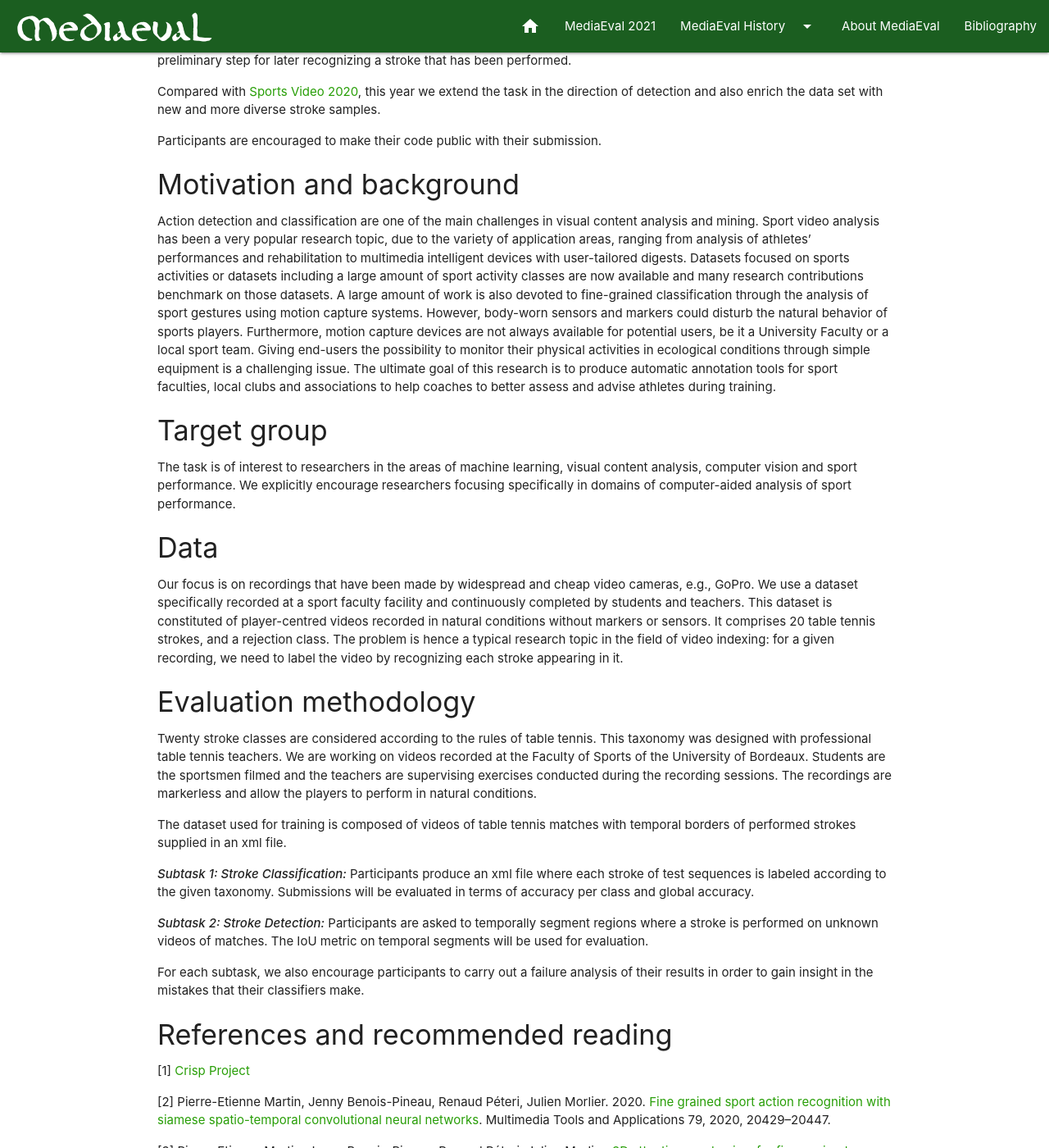
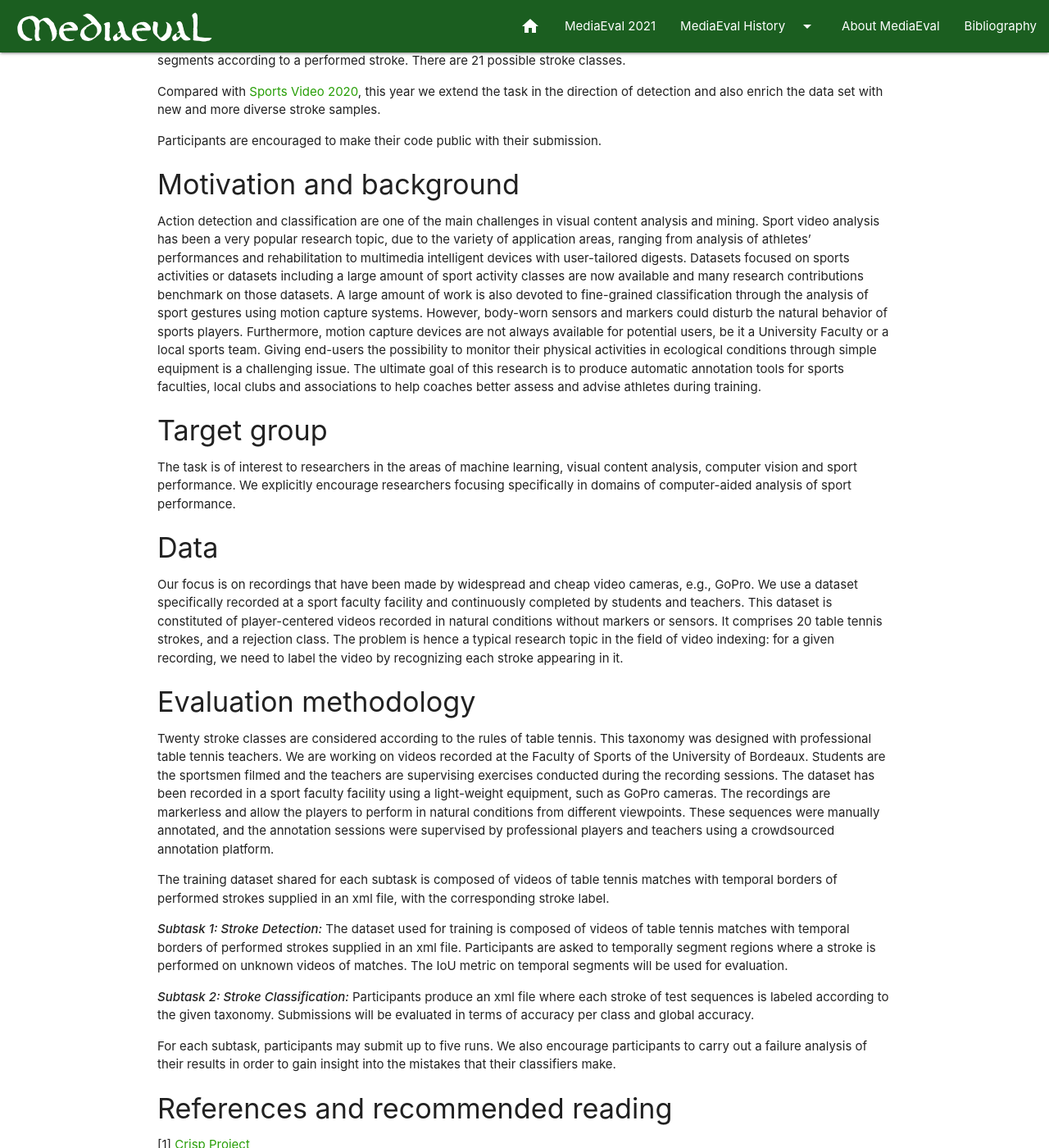
Before and after one commit to multimediaeval/multimediaeval.github.io, a Jekyll site: the page built from _editions/2021/tasks/sportsvideo.md, in a window 1280 px wide and 1400 px high, scrolled down 542 px. Shown: the whole window at 82% size. Built offline with Jekyll 4.4.1, drawn with Linux system fonts in a browser that asks for light colours; some of the changed text lies outside the part shown.

Commit message:
Update sportsvideo.md
- Task Schedule update
- L16 / L41 : Switch task order
- L37 : Add info about GT (light-weight equipment, annotation supervised with experts)
- L45 : Add number of runs participants can make
- Minor spelling modifications

```diff
--- a/_editions/2021/tasks/sportsvideo.md
+++ b/_editions/2021/tasks/sportsvideo.md
@@ -16,35 +16,33 @@ blurb: "Participants are provided with a set of videos of table tennis games and
 #### Task Description
 This task offers researchers an opportunity to test their fine-grained classification methods for detecting and recognizing strokes in table tennis videos. The low inter-class variability makes the task more difficult than with usual general datasets like UCF-101. The task offers two subtasks:
 
-***Subtask 1: Stroke Classification:*** Participants are required to build a classification system that automatically labels video segments according to a performed stroke. There are 21 possible stroke classes.
+***Subtask 1: Stroke Detection:*** Participans are required to build a system that detects whether a stroke has been performed, whatever its class, and to extract its temporal boundaries. The aim is to be able to distinguish between moments of interest in a game (players performing strokes) from irrelevant moments (picking up the ball, having a break…). This subtask can be a preliminary step for later recognizing a stroke that has been performed.
 
-***Subtask 2: Stroke Detection:*** Participans are required to build a system that detects whether a stroke has been performed, whatever its class, and to extract its temporal boundaries. The aim is to be able to distinguish between moments of interest in a game (players performing strokes) from irrelevant moments (picking up the ball, having a break…). This subtask can be a preliminary step for later recognizing a stroke that has been performed.
+***Subtask 2: Stroke Classification:*** Participants are required to build a classification system that automatically labels video segments according to a performed stroke. There are 21 possible stroke classes.
 
 Compared with [Sports Video 2020](https://multimediaeval.github.io/editions/2020/tasks/sportsvideo/), this year we extend the task in the direction of detection and also enrich the data set with new and more diverse stroke samples.
 
 Participants are encouraged to make their code public with their submission.
 
 #### Motivation and background
-Action detection and classification are one of the main challenges in visual content analysis and mining. Sport video analysis has been a very popular research topic, due to the variety of application areas, ranging from analysis of athletes’ performances and rehabilitation to multimedia intelligent devices with user-tailored digests. Datasets focused on sports activities or datasets including a large amount of sport activity classes are now available and many research contributions benchmark on those datasets. A large amount of work is also devoted to fine-grained classification through the analysis of sport gestures using motion capture systems. However, body-worn sensors and markers could disturb the natural behavior of sports players. Furthermore, motion capture devices are not always available for potential users, be it a University Faculty or a local sport team. Giving end-users the possibility to monitor their physical activities in ecological conditions through simple equipment is a challenging issue. The ultimate goal of this research is to produce automatic annotation tools for sport faculties, local clubs and associations to help coaches to better assess and advise athletes during training.
+Action detection and classification are one of the main challenges in visual content analysis and mining. Sport video analysis has been a very popular research topic, due to the variety of application areas, ranging from analysis of athletes’ performances and rehabilitation to multimedia intelligent devices with user-tailored digests. Datasets focused on sports activities or datasets including a large amount of sport activity classes are now available and many research contributions benchmark on those datasets. A large amount of work is also devoted to fine-grained classification through the analysis of sport gestures using motion capture systems. However, body-worn sensors and markers could disturb the natural behavior of sports players. Furthermore, motion capture devices are not always available for potential users, be it a University Faculty or a local sports team. Giving end-users the possibility to monitor their physical activities in ecological conditions through simple equipment is a challenging issue. The ultimate goal of this research is to produce automatic annotation tools for sports faculties, local clubs and associations to help coaches better assess and advise athletes during training.
 
 #### Target group
 The task is of interest to researchers in the areas of machine learning, visual content analysis, computer vision and sport performance. We explicitly encourage researchers focusing specifically in domains of computer-aided analysis of sport performance.
 
 #### Data
-Our focus is on recordings that have been made by widespread and cheap video cameras, e.g., GoPro. We use a dataset specifically recorded at a sport faculty facility and continuously completed by students and teachers. This dataset is constituted of player-centred videos recorded in natural conditions without markers or sensors. It comprises 20 table tennis strokes, and a rejection class. The problem is hence a typical research topic in the field of video indexing: for a given recording, we need to label the video by recognizing each stroke appearing in it.
+Our focus is on recordings that have been made by widespread and cheap video cameras, e.g., GoPro. We use a dataset specifically recorded at a sport faculty facility and continuously completed by students and teachers. This dataset is constituted of player-centered videos recorded in natural conditions without markers or sensors. It comprises 20 table tennis strokes, and a rejection class. The problem is hence a typical research topic in the field of video indexing: for a given recording, we need to label the video by recognizing each stroke appearing in it.
 
 #### Evaluation methodology
-Twenty stroke classes are considered according to the rules of table tennis. This taxonomy was designed with professional table tennis teachers. We are working on videos recorded at the Faculty of Sports of the University of Bordeaux. Students are the sportsmen filmed and the teachers are supervising exercises conducted during the recording sessions. The recordings are markerless and allow the players to perform in natural conditions.
-<!-- # Please add a sentence about how the ground truth is generated. This point is part of what makes your task attractive and interesting.-->
+Twenty stroke classes are considered according to the rules of table tennis. This taxonomy was designed with professional table tennis teachers. We are working on videos recorded at the Faculty of Sports of the University of Bordeaux. Students are the sportsmen filmed and the teachers are supervising exercises conducted during the recording sessions. The dataset has been recorded in a sport faculty facility using a light-weight equipment, such as GoPro cameras. The recordings are markerless and allow the players to perform in natural conditions from different viewpoints. These sequences were manually annotated, and the annotation sessions were supervised by professional players and teachers using a crowdsourced annotation platform.
 
-The dataset used for training is composed of videos of table tennis matches with temporal borders of performed strokes supplied in an xml file.
-<!-- # Please edit the sentence above so it is clear which labels are released for use in training for each task. At the moment, it seems like there are not stroke labels for subtask 1-->
+The training dataset shared for each subtask is composed of videos of table tennis matches with temporal borders of performed strokes supplied in an xml file, with the corresponding stroke label.
 
-***Subtask 1: Stroke Classification:***  Participants produce an xml file where each stroke of test sequences is labeled according to the given taxonomy. Submissions will be evaluated in terms of accuracy per class and global accuracy.
+***Subtask 1: Stroke Detection:***  The dataset used for training is composed of videos of table tennis matches with temporal borders of performed strokes supplied in an xml file. Participants are asked to temporally segment regions where a stroke is performed on unknown videos of matches. The IoU metric on temporal segments will be used for evaluation.
 
-***Subtask 2: Stroke Detection:***  Participants are asked to temporally segment regions where a stroke is performed on unknown videos of matches. The IoU metric on temporal segments will be used for evaluation.
+***Subtask 2: Stroke Classification:***  Participants produce an xml file where each stroke of test sequences is labeled according to the given taxonomy. Submissions will be evaluated in terms of accuracy per class and global accuracy.
 
-For each subtask, we also encourage participants to carry out a failure analysis of their results in order to gain insight in the mistakes that their classifiers make.
+For each subtask, participants may submit up to five runs. We also encourage participants to carry out a failure analysis of their results in order to gain insight into the mistakes that their classifiers make.
 
 #### References and recommended reading
 <!-- # Please use the ACM format for references https://www.acm.org/publications/authors/reference-formatting (but no DOI needed)-->
```
Also changed, not shown: other parts of _editions/2021/tasks/sportsvideo.md (+3 -3 lines).
